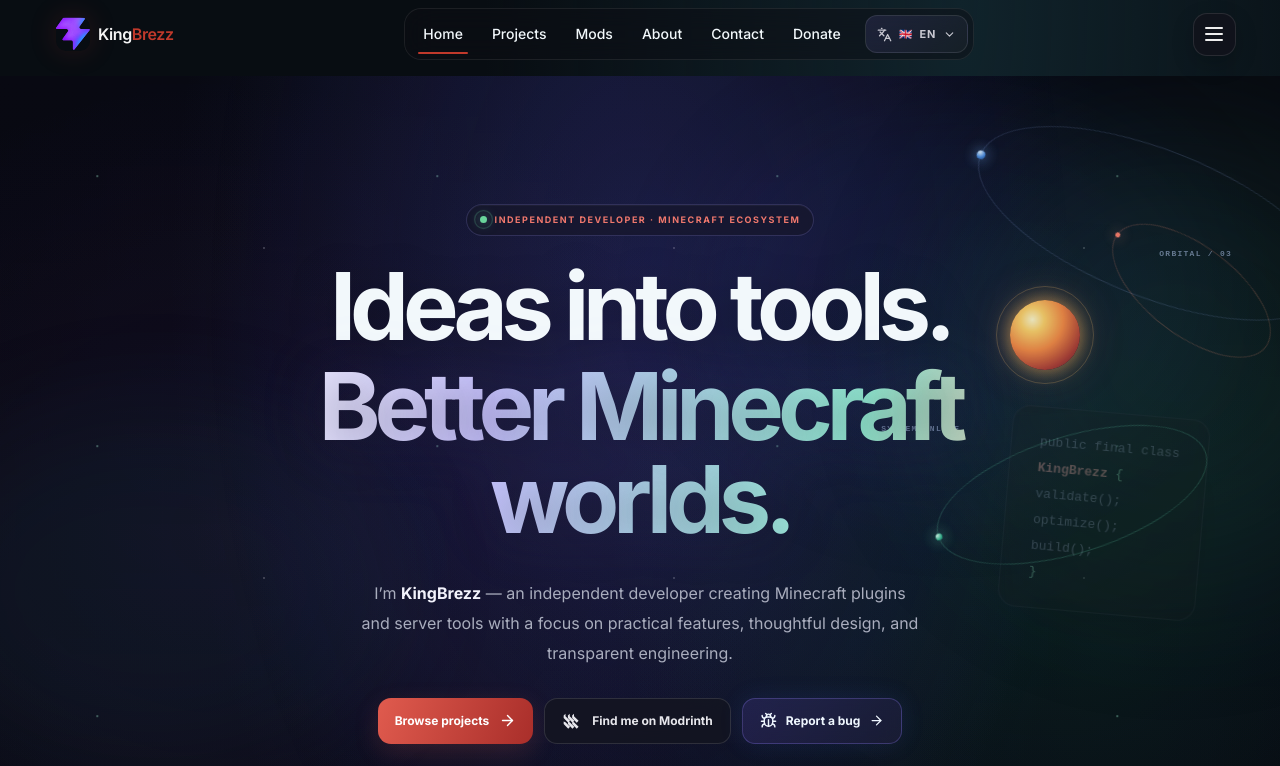
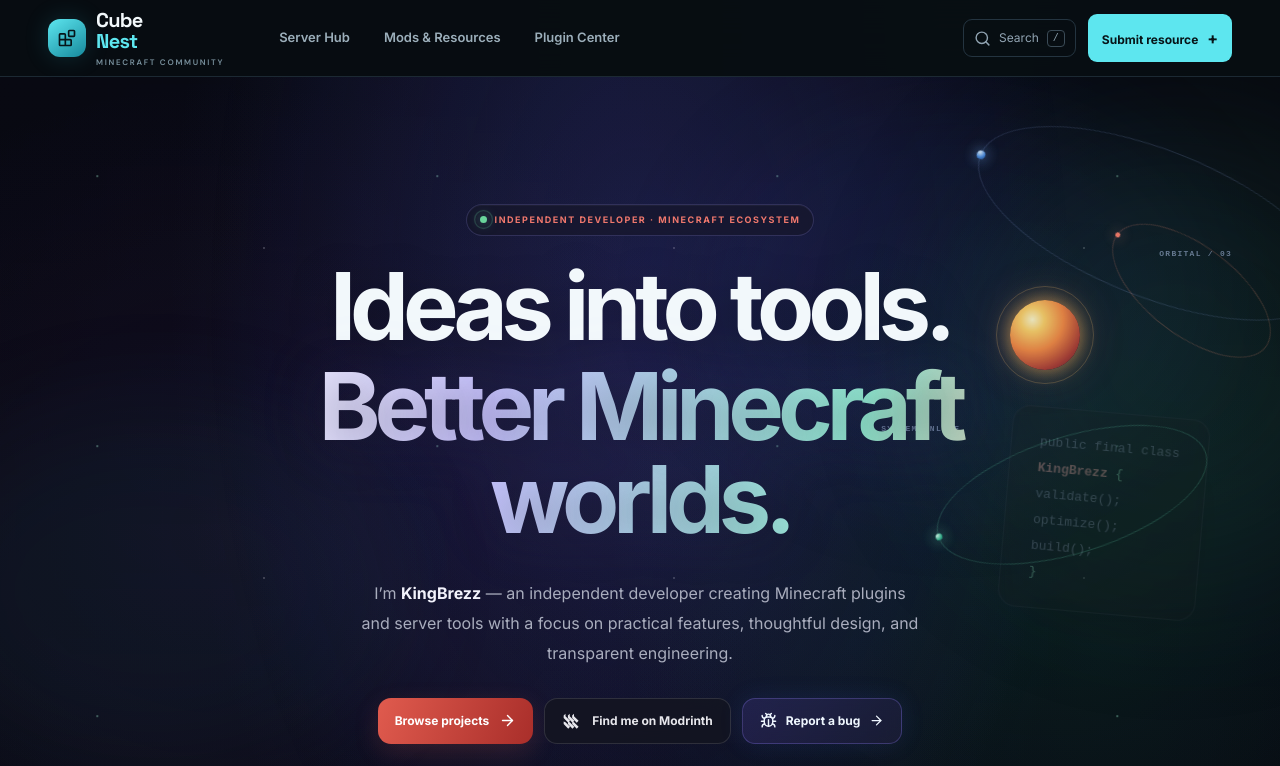
Before and after one commit to DevBrezz/Portfolio, a React (Vite) app: page / in a window 1280 px wide. Shown: the top 766 px of the page. Built offline with nearby package versions, Linux system fonts and the light colour scheme.

Commit message:
Add files via upload

```diff
--- a/src/components/Footer.tsx
+++ b/src/components/Footer.tsx
@@ -1,57 +1,3 @@
 import { Link } from 'react-router-dom';
-
-
-export function Footer() {
-  const year = new Date().getFullYear();
-  return (
-    <footer className="border-t border-mc-border bg-mc-dark mt-20">
-      <div className="max-w-6xl mx-auto px-4 sm:px-6 py-12">
-        <div className="grid grid-cols-1 md:grid-cols-4 gap-8">
-          <div className="md:col-span-1">
-            <div className="flex items-center gap-2 mb-3">
-              <img src={`${import.meta.env.BASE_URL}favicon.svg`} alt="" className="brand-logo brand-logo-small" />
-              <span className="font-semibold text-mc-white">KingBrezz</span>
-            </div>
-            <p className="text-sm text-mc-muted leading-relaxed">
-              Minecraft plugins, tools & server development.
-            </p>
-          </div>
-
-          <div>
-            <h4 className="text-xs font-semibold uppercase tracking-wider text-mc-muted mb-3">Navigate</h4>
-            <ul className="space-y-2 text-sm">
-              <li><Link to="/" className="text-mc-text hover:text-mc-red transition-colors">Home</Link></li>
-              <li><Link to="/projects" className="text-mc-text hover:text-mc-red transition-colors">Projects</Link></li>
-              <li><Link to="/about" className="text-mc-text hover:text-mc-red transition-colors">About</Link></li>
-              <li><Link to="/contact" className="text-mc-text hover:text-mc-red transition-colors">Contact</Link></li>
-            </ul>
-          </div>
-
-          <div>
-            <h4 className="text-xs font-semibold uppercase tracking-wider text-mc-muted mb-3">Profiles</h4>
-            <ul className="space-y-2 text-sm">
-              <li>
-                <a href="https://www.spigotmc.org/resources/authors/brezz.2530124/" target="_blank" rel="noopener noreferrer"
-                  className="text-mc-text hover:text-mc-red transition-colors">SpigotMC</a>
-              </li>
-              <li>
-                <a href="https://modrinth.com/user/KingBrezz" target="_blank" rel="noopener noreferrer"
-                  className="text-mc-text hover:text-mc-red transition-colors">Modrinth</a>
-              </li>
-            </ul>
-          </div>
-
-          <div>
-            <h4 className="text-xs font-semibold uppercase tracking-wider text-mc-muted mb-3">Contact</h4>
-            <p className="text-sm text-mc-text">Discord: <span className="text-mc-red font-medium">KingBrezz</span></p>
-          </div>
-        </div>
-
-        <div className="mt-10 pt-6 border-t border-mc-border flex flex-col sm:flex-row items-center justify-between gap-3 text-xs text-mc-muted">
-          <p>© {year} KingBrezz. All rights reserved.</p>
-          <p>Resources auto-synced from SpigotMC & Modrinth.</p>
-        </div>
-      </div>
-    </footer>
-  );
-}
+import { Blocks, Github, ShieldCheck } from 'lucide-react';
+export function Footer() { return <footer className="cn-footer"><div className="cn-footer-inner"><div className="cn-footer-brand"><Link to="/" className="cn-brand"><span className="cn-brand-mark"><Blocks size={19}/></span><span>Cube<span>Nest</span><small>MINECRAFT COMMUNITY</small></span></Link><p>A home for Minecraft servers, creators, and resources.</p></div><div className="cn-footer-links"><div><b>Discover</b><Link to="/servers">Server Hub</Link><Link to="/resources">Mods & Resources</Link><Link to="/plugins">Plugin Center</Link></div><div><b>Community</b><Link to="/upload">Upload Center</Link><Link to="/creators">Creator Profiles</Link><Link to="/dashboard">User Dashboard</Link></div><div><b>Platform</b><Link to="/admin">Admin & Moderation</Link><Link to="/terms">Terms</Link><Link to="/privacy">Privacy</Link><Link to="/report">Report Resource</Link></div></div></div><div className="cn-footer-bottom"><span>© {new Date().getFullYear()} CubeNest. Community discovery, built with care.</span><span><ShieldCheck size={14}/> Platform and compatibility details matter.</span></div></footer>; }
--- a/src/components/Navbar.tsx
+++ b/src/components/Navbar.tsx
@@ -1,91 +1,16 @@
-import { useState, useEffect } from 'react';
-import { Link, useLocation } from 'react-router-dom';
-import { motion, AnimatePresence } from 'framer-motion';
-import { Menu, X, Languages, ChevronDown } from 'lucide-react';
-import { cn } from '../lib/utils';
-import { useLanguage } from '../lib/i18n';
+import { useState } from 'react';
+import { Link, NavLink, useLocation } from 'react-router-dom';
+import { Blocks, Menu, Search, X } from 'lucide-react';
 
-const links = [
-  { to: '/', label: 'Home' },
-  { to: '/projects', label: 'Projects' },
-  { to: '/mods', label: 'Mods' },
-  { to: '/about', label: 'About' },
-  { to: '/contact', label: 'Contact' },
-  { to: '/donate', label: 'Donate' },
-];
-
+const links = [{ to: '/servers', label: 'Server Hub' }, { to: '/resources', label: 'Mods & Resources' }, { to: '/plugins', label: 'Plugin Center' }];
 export function Navbar() {
   const [open, setOpen] = useState(false);
-  const [scrolled, setScrolled] = useState(false);
-  const { language, setLanguage, t } = useLanguage();
-  const [languageOpen, setLanguageOpen] = useState(false);
-  const languages = [{ code: 'en' as const, flag: '🇬🇧', label: 'English' }, { code: 'id' as const, flag: '🇮🇩', label: 'Indonesia' }, { code: 'zh' as const, flag: '🇨🇳', label: '中文' }, { code: 'nl' as const, flag: '🇳🇱', label: 'Nederlands' }];
-  const selectedLanguage = languages.find((item) => item.code === language) ?? languages[0];
   const location = useLocation();
-  const navLabels: Record<string, string> = { '/': t.home, '/projects': t.projects, '/about': t.about, '/contact': t.contact, '/donate': t.donateShort };
-  const chooseLanguage = (code: string) => setLanguage(code as 'en' | 'id' | 'zh' | 'nl');
-
-  useEffect(() => {
-    const onScroll = () => setScrolled(window.scrollY > 20);
-    window.addEventListener('scroll', onScroll, { passive: true });
-    return () => window.removeEventListener('scroll', onScroll);
-  }, []);
-
-  useEffect(() => setOpen(false), [location.pathname]);
-
-  return (
-    <header className={cn(
-      'fixed top-0 left-0 right-0 z-50 transition-all duration-300',
-      scrolled ? 'bg-mc-black/90 backdrop-blur-md border-b border-mc-border shadow-lg' : 'bg-transparent'
-    )}>
-      <nav className="max-w-6xl mx-auto px-4 sm:px-6 h-16 flex items-center justify-between">
-        <Link to="/" className="flex items-center gap-2 group">
-          <img src={`${import.meta.env.BASE_URL}favicon.svg`} alt="" className="brand-logo" />
-          <span className="font-semibold text-mc-white tracking-tight">
-            King<span className="text-mc-red">Brezz</span>
-          </span>
-        </Link>
-
-        <div className="hidden md:flex items-center gap-1">
-          {links.map((l) => (
-            <Link key={l.to} to={l.to} className={cn(
-              'px-4 py-2 rounded-md text-sm font-medium transition-colors relative',
-              location.pathname === l.to ? 'text-mc-white' : 'text-mc-muted hover:text-mc-white'
-            )}>
-              {navLabels[l.to] ?? l.label}
-              {location.pathname === l.to && (
-                <motion.div layoutId="nav-indicator" className="absolute bottom-0 left-2 right-2 h-0.5 bg-mc-red rounded-full"
-                  transition={{ type: 'spring', stiffness: 400, damping: 30 }} />
-              )}
-            </Link>
-          ))}
-          <div className="language-menu-wrap">
-            <button type="button" className="language-trigger" onClick={() => setLanguageOpen(!languageOpen)} aria-expanded={languageOpen} aria-label="Choose language"><Languages size={15}/><span>{selectedLanguage.flag}</span><span>{selectedLanguage.code.toUpperCase()}</span><ChevronDown size={13}/></button>
-            {languageOpen && <div className="language-dropdown">{languages.map((item) => <button type="button" key={item.code} className={item.code === language ? 'language-option is-selected' : 'language-option'} onClick={() => { chooseLanguage(item.code); setLanguageOpen(false); }}><span>{item.flag}</span><span>{item.label}</span>{item.code === language && <span className="language-check">✓</span>}</button>)}<p>Language preference</p></div>}
-          </div>
-        </div>
-
-        <button className="md:hidden p-2 text-mc-muted hover:text-mc-white" onClick={() => setOpen(!open)} aria-label="Toggle menu">
-          {open ? <X className="w-6 h-6" /> : <Menu className="w-6 h-6" />}
-        </button>
-      </nav>
-
-      <AnimatePresence>
-        {open && (
-          <motion.div initial={{ opacity: 0, height: 0 }} animate={{ opacity: 1, height: 'auto' }} exit={{ opacity: 0, height: 0 }}
-            className="md:hidden bg-mc-dark border-b border-mc-border overflow-hidden">
-            <div className="px-4 py-3 flex flex-col gap-1">
-              <div className="mobile-language-row"><span><Languages size={15}/> Language</span><select aria-label="Choose language" value={language} onChange={(event) => chooseLanguage(event.target.value)}>{languages.map((item) => <option key={item.code} value={item.code}>{item.flag} {item.label}</option>)}</select></div>
-              {links.map((l) => (
-                <Link key={l.to} to={l.to} className={cn(
-                  'px-4 py-3 rounded-md text-sm font-medium',
-                  location.pathname === l.to ? 'bg-mc-surface text-mc-white' : 'text-mc-muted hover:bg-mc-surface hover:text-mc-white'
-                )}>{navLabels[l.to] ?? l.label}</Link>
-              ))}
-            </div>
-          </motion.div>
-        )}
-      </AnimatePresence>
-    </header>
-  );
+  return <header className="cn-nav"><nav className="cn-nav-inner" aria-label="Main navigation">
+    <Link to="/" className="cn-brand" onClick={() => setOpen(false)}><span className="cn-brand-mark"><Blocks size={20}/></span><span>Cube<span>Nest</span><small>MINECRAFT COMMUNITY</small></span></Link>
+    <div className="cn-nav-links">{links.map(l => <NavLink key={l.to} to={l.to} className={({ isActive }) => isActive ? 'active' : ''}>{l.label}</NavLink>)}</div>
+    <div className="cn-nav-actions"><Link to="/search" className="cn-nav-search" aria-label="Search"><Search size={17}/><span>Search</span><kbd>/</kbd></Link><Link to="/upload" className="cn-nav-upload">Submit resource <span>+</span></Link><button className="cn-menu-toggle" onClick={() => setOpen(!open)} aria-label={open ? 'Close navigation' : 'Open navigation'} aria-expanded={open}>{open ? <X/> : <Menu/>}</button></div>
+    {open && <div className="cn-mobile-menu">{links.map(l => <Link key={l.to} to={l.to} onClick={() => setOpen(false)}>{l.label}</Link>)}<Link to="/search" onClick={() => setOpen(false)}>Search resources</Link><Link to="/upload" onClick={() => setOpen(false)}>Submit resource</Link><Link to="/dashboard" onClick={() => setOpen(false)}>User dashboard</Link></div>}
+    <span className="sr-only" aria-live="polite">{location.pathname}</span>
+  </nav></header>;
 }
```
